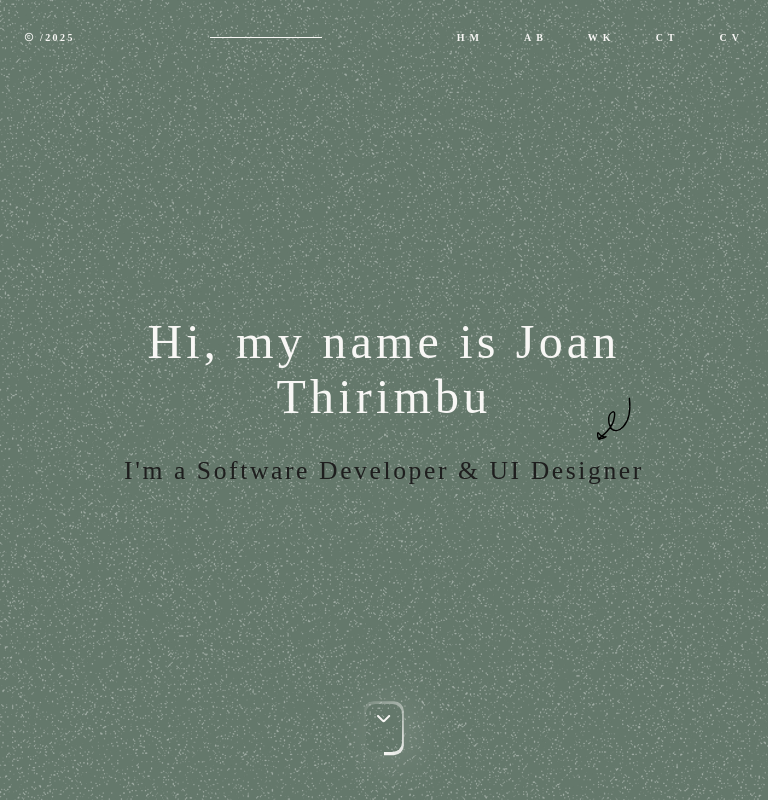
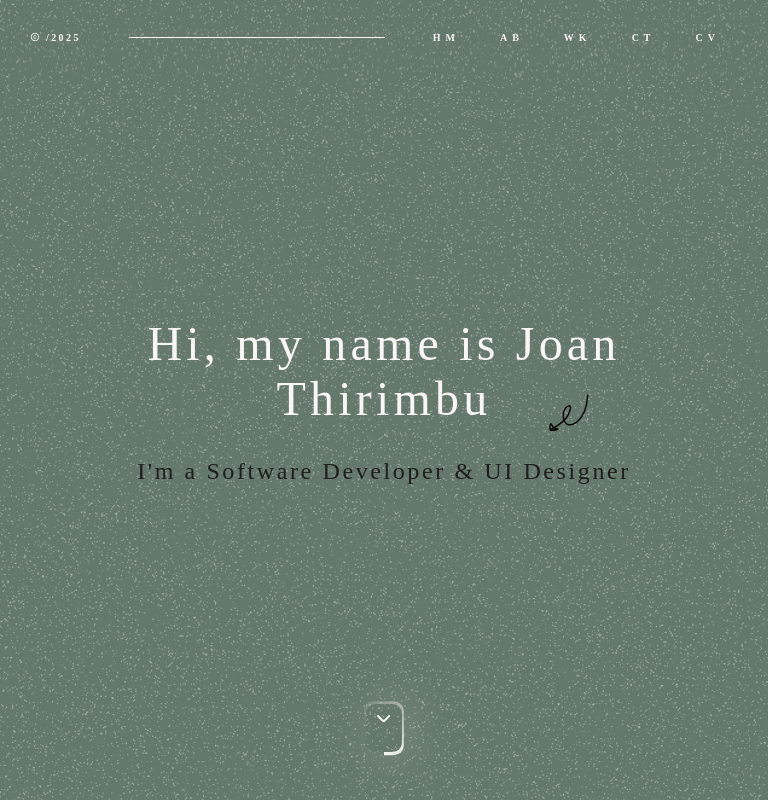
Before and after one commit to Joan-Thirimbu/Portfolio, a Vue app: page / in a window 768 px wide. Shown: the top 800 px of the page. Built offline with nearby package versions, Linux system fonts and the light colour scheme; a web font is replaced by a local one.

Commit message:
navbar and home-section update (UI & responsiveness)

```diff
--- a/src/components/HomeSection.vue
+++ b/src/components/HomeSection.vue
@@ -32,7 +32,7 @@ export default{
 h1{
     color: #F8F7F5;
     font-family: Mynerve;
-    font-size: 70px;
+    font-size: 80px;
     font-style: normal;
     font-weight: 400;
     line-height: normal;
@@ -41,7 +41,7 @@ h1{
 p{
     color: #1E1E1E;
     font-family: Eczar;
-    font-size: 36px;
+    font-size: 40px;
     font-style: normal;
     font-weight: 500;
     line-height: normal;
@@ -113,17 +113,16 @@ p{
     --angle: 360deg;
   }
 }
-@media screen and (min-width: 1281px){
-    .identifier svg{
-        right: 27%;
-    }
-}
 @media screen and (min-width: 767px) and (max-width: 1280px){
     h1{
-        font-size: 4em;
+        font-size: 3.5em;
+    }
+    p{
+        font-size: 1.8em;
     }
     .identifier svg{
-        right: 17.5%;
+        right: calc(17% + 3em);
+        top: 49.25%;
     }
 }
 @media screen and (min-width: 513px) and (max-width: 768px){
@@ -132,11 +131,8 @@ p{
         padding-bottom: 24px;
     }
     p{
-        font-size: 1.6em;
+        font-size: 1.5em;
         letter-spacing: 2.6px;
-    }
-    .identifier svg{
-        transform: rotate(-10deg);
     }
 }
 @media screen and (max-width: 512px){
@@ -149,8 +145,8 @@ p{
         font-size: 1.1em;
         letter-spacing: 2.6px;
     }
-    .identifier svg{
-        top: 50%;
+    .identifier{
+        padding-inline: calc(var(--spacing) * 6);
     }
 }
 </style>
--- a/src/components/NavbarComponent.vue
+++ b/src/components/NavbarComponent.vue
@@ -1,6 +1,6 @@
 <template>
     <div class="navbar">
-        <div class="nav-content pt-8 px-6 flex items-center justify-between">
+        <div class="nav-content py-8 px-6 flex items-center justify-between">
             <div class="copyright flex justify-center items-center">
                 <span class="material-icons">copyright</span>
                 <span class="year">/2025</span>
@@ -9,7 +9,7 @@
             <button class="btn mobile-nav-toggle" @click="toggleNav()" :aria-expanded="isExpanded.toString()" type="button">
                 <span class="sr-only">Menu</span>
             </button>
-            <div class="nav-container" :class="{ open: isExpanded }">
+            <div class="pr-18 nav-container" :class="{ open: isExpanded }">
                 <ul class="nav-links justify-between flex">
                     <li><a href="#home" class="link home" @click.prevent="scrollToSection('home')"><span>Home</span></a></li>
                     <li><a href="#about" class="link about" @click.prevent="scrollToSection('about')"><span>About</span></a></li>
@@ -56,9 +56,10 @@ export default{
     z-index: 10;
     transform: translateY(-50%) rotate(-90deg);
     transform-origin: top left;
+    width: 100vh;
 }
 .nav-content{
-    gap: 3em;
+    gap: 4em;
 }
 .copyright{
     gap: 6px;
@@ -77,7 +78,7 @@ export default{
     content: "";
     display: block;
     height: 1px;
-    width: 112px;
+    width: 100%;
     background: #F8F7F5;
 }
 .sr-only {
@@ -114,6 +115,15 @@ export default{
         top: 0;
         width: 100vw;
     }
+    .nav-content{
+        background: #64786B;
+        background-image: url(/src/assets/grainy.webp);
+        padding-inline: 30px;
+        gap: 2.5em;
+    }
+    .nav-container{
+        padding-right: 18px;
+    }
     .work::after {
         content: "WK";
     }
@@ -135,13 +145,17 @@ export default{
         transform: rotate(0deg);
         top: 0;
         width: 100vw;
-        align-items: unset;
+    }
+    .nav-content{
+        background: #64786B;
+        background-image: url(/src/assets/grainy.webp);
     }
     .line{
         display: none;
     }
     .nav-container{
         position: fixed;
+        padding: 0;
         inset: 0 0 0 40%;
         transform: translateX(100%);
         transition: transform 350ms ease-in-out;
```
